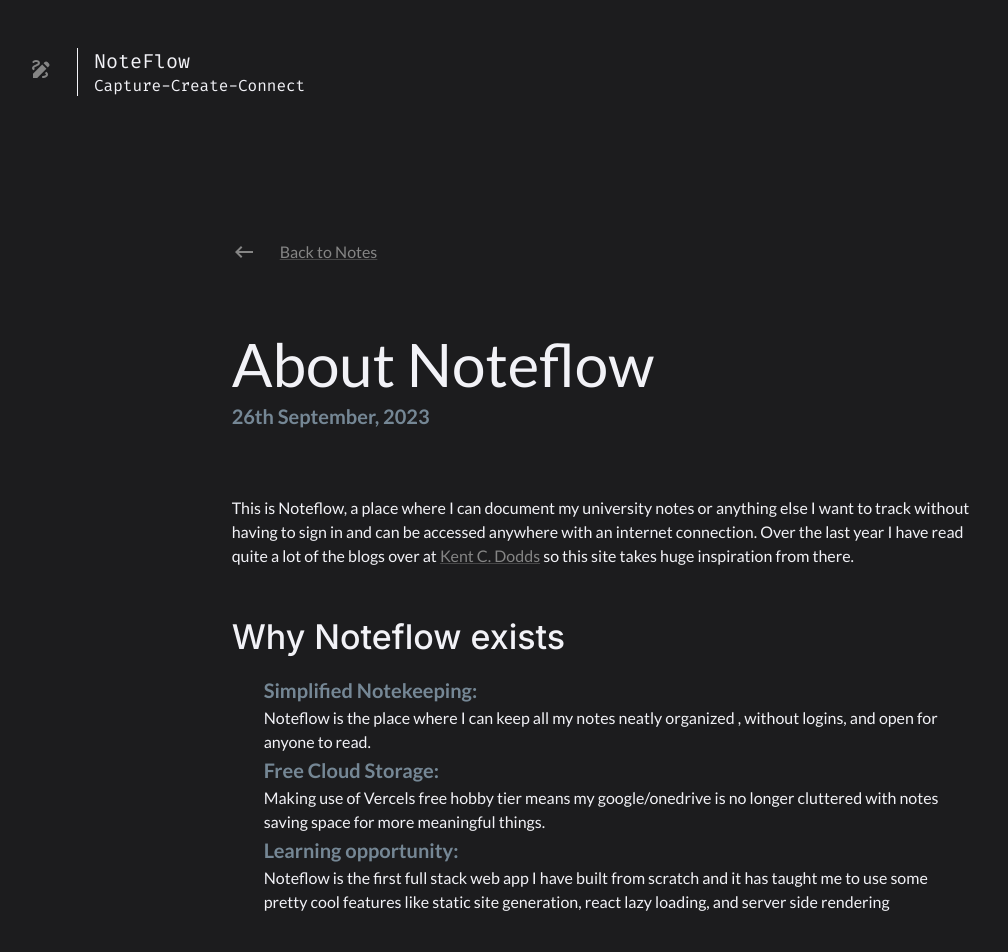
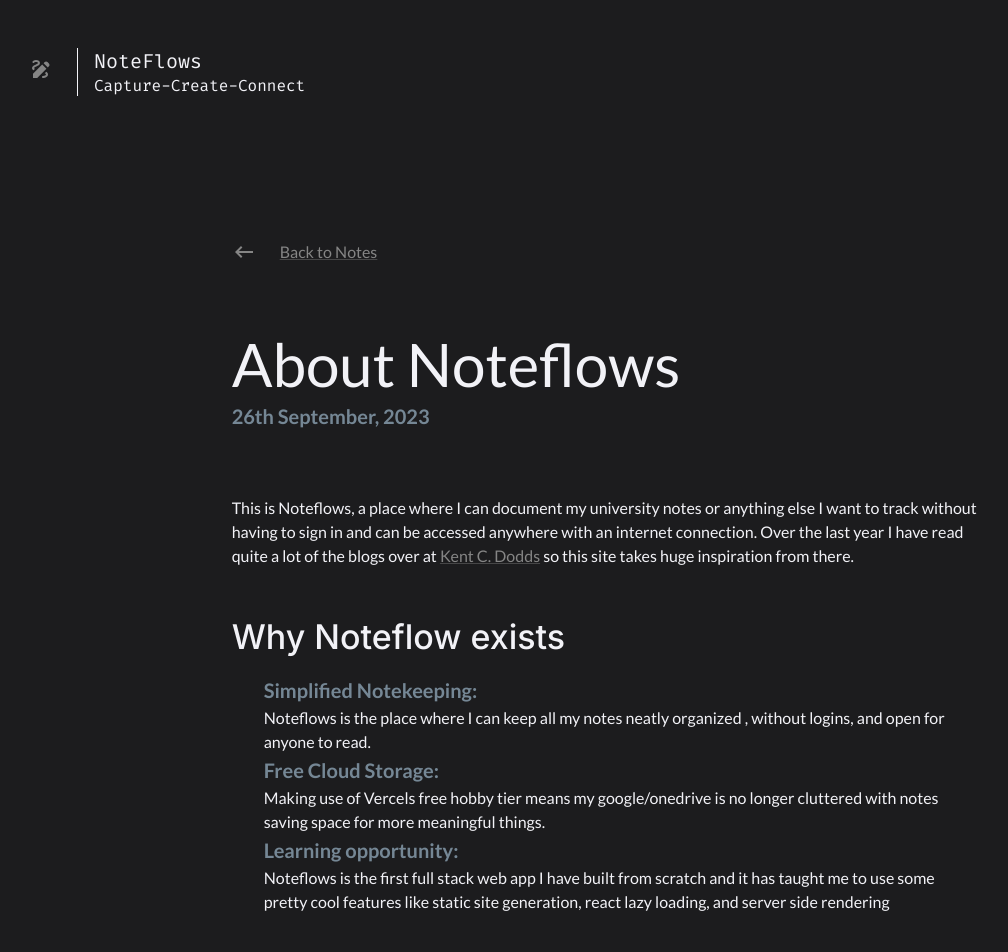
Before and after one commit to FrostGreg/noteflow, a Next.js app: page /about in a window 1280 px wide. Shown: the top 952 px of the page, without its empty margins (35-1043 px from the left). Built offline with nearby package versions, Linux system fonts and the light colour scheme.

Commit message:
refactor: rename to noteflows

```diff
--- a/package.json
+++ b/package.json
@@ -1,5 +1,5 @@
 {
-  "name": "noteflow",
+  "name": "noteflows",
   "version": "0.1.0",
   "private": true,
   "scripts": {
--- a/src/app/(notes)/about/page.tsx
+++ b/src/app/(notes)/about/page.tsx
@@ -8,14 +8,14 @@ import { List, ListItem } from "@/app/components/List";
 const AboutPage = () => (
   <>
     <Box sx={{ marginY: "4rem" }}>
-      <Typography variant="h2">About Noteflow</Typography>
+      <Typography variant="h2">About Noteflows</Typography>
       <Typography variant="h6" color="text.secondary">
         26th September, 2023
       </Typography>
     </Box>
 
     <Typography>
-      This is Noteflow, a place where I can document my university notes or
+      This is Noteflows, a place where I can document my university notes or
       anything else I want to track without having to sign in and can be
       accessed anywhere with an internet connection. Over the last year I have
       read quite a lot of the blogs over at{" "}
@@ -35,8 +35,8 @@ const AboutPage = () => (
           Simplified Notekeeping:
         </Typography>
         <Typography>
-          Noteflow is the place where I can keep all my notes neatly organized ,
-          without logins, and open for anyone to read.
+          Noteflows is the place where I can keep all my notes neatly organized
+          , without logins, and open for anyone to read.
         </Typography>
       </ListItem>
       <ListItem>
@@ -53,8 +53,8 @@ const AboutPage = () => (
           Learning opportunity:
         </Typography>
         <Typography>
-          Noteflow is the first full stack web app I have built from scratch and
-          it has taught me to use some pretty cool features like static site
+          Noteflows is the first full stack web app I have built from scratch
+          and it has taught me to use some pretty cool features like static site
           generation, react lazy loading, and server side rendering
         </Typography>
       </ListItem>
--- a/src/app/components/Footer.tsx
+++ b/src/app/components/Footer.tsx
@@ -27,7 +27,7 @@ const Footer = () => {
         }}
       >
         <Box>
-          <Typography variant="h5">NoteFlow</Typography>
+          <Typography variant="h5">NoteFlows</Typography>
           <Typography variant="h5" fontSize={16}>
             Capture-Create-Connect
           </Typography>
--- a/src/app/components/Header.tsx
+++ b/src/app/components/Header.tsx
@@ -23,7 +23,7 @@ const Header = () => (
       }}
     >
       <Typography variant="h5" fontSize={20} sx={{ flexGrow: 1 }}>
-        NoteFlow
+        NoteFlows
       </Typography>
       <Typography variant="h5" fontSize={16}>
         Capture-Create-Connect
--- a/src/app/layout.tsx
+++ b/src/app/layout.tsx
@@ -5,9 +5,9 @@ import { Box } from "@mui/material";
 import ThemeRegistry from "./components/ThemeRegistry/ThemeRegistry";
 
 export const metadata: Metadata = {
-  title: "NoteFlow - Capture, Create, Connect",
+  title: "NoteFlows - Capture, Create, Connect",
   description:
-    "Elevate your productivity with NoteFlow - the ultimate note-taking app for capturing ideas, organizing thoughts, and syncing seamlessly across devices. Create, organize, and connect your notes effortlessly. Perfect for students, professionals, and creative thinkers.",
+    "Elevate your productivity with NoteFlows - the ultimate note-taking app for capturing ideas, organizing thoughts, and syncing seamlessly across devices. Create, organize, and connect your notes effortlessly. Perfect for students, professionals, and creative thinkers.",
   viewport: "initial-scale=1, width=device-width",
 };
 
```
Also changed, not shown: 1 other file (tests, documents, lock files or other folders).
